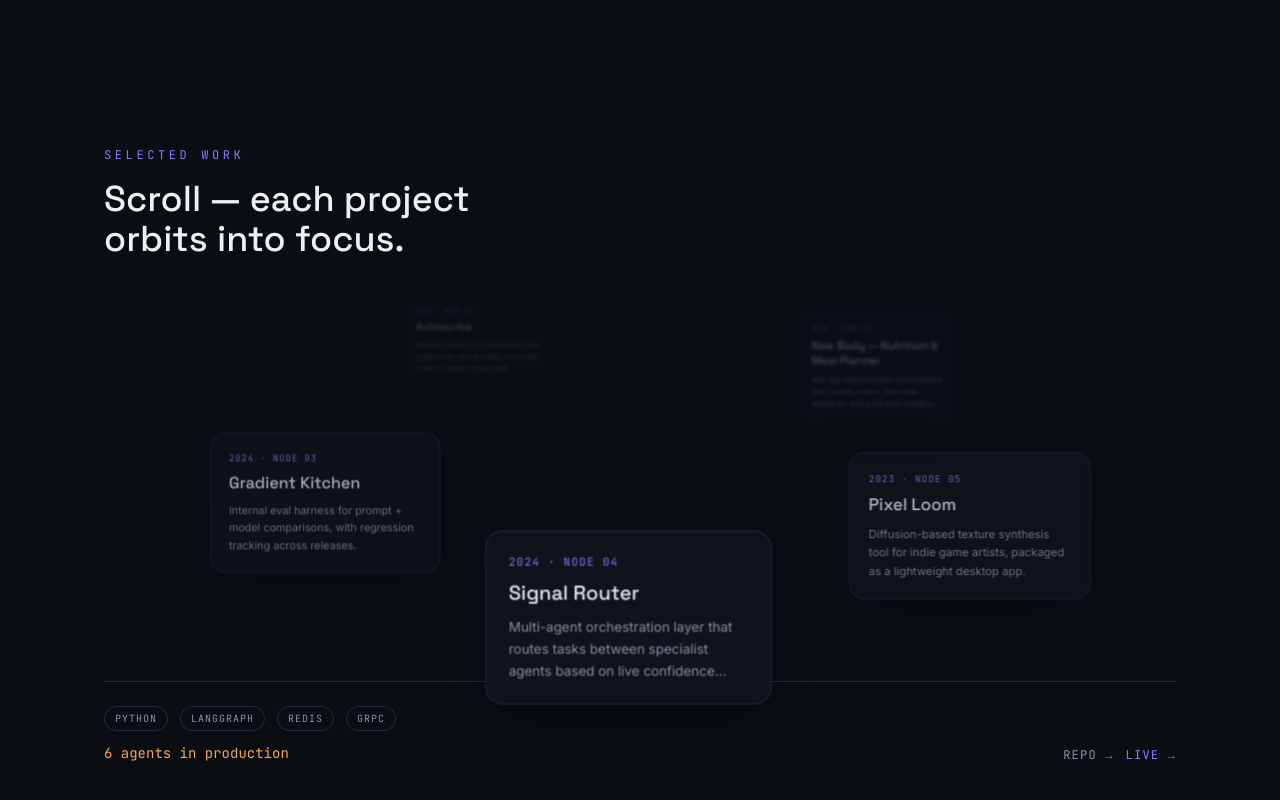
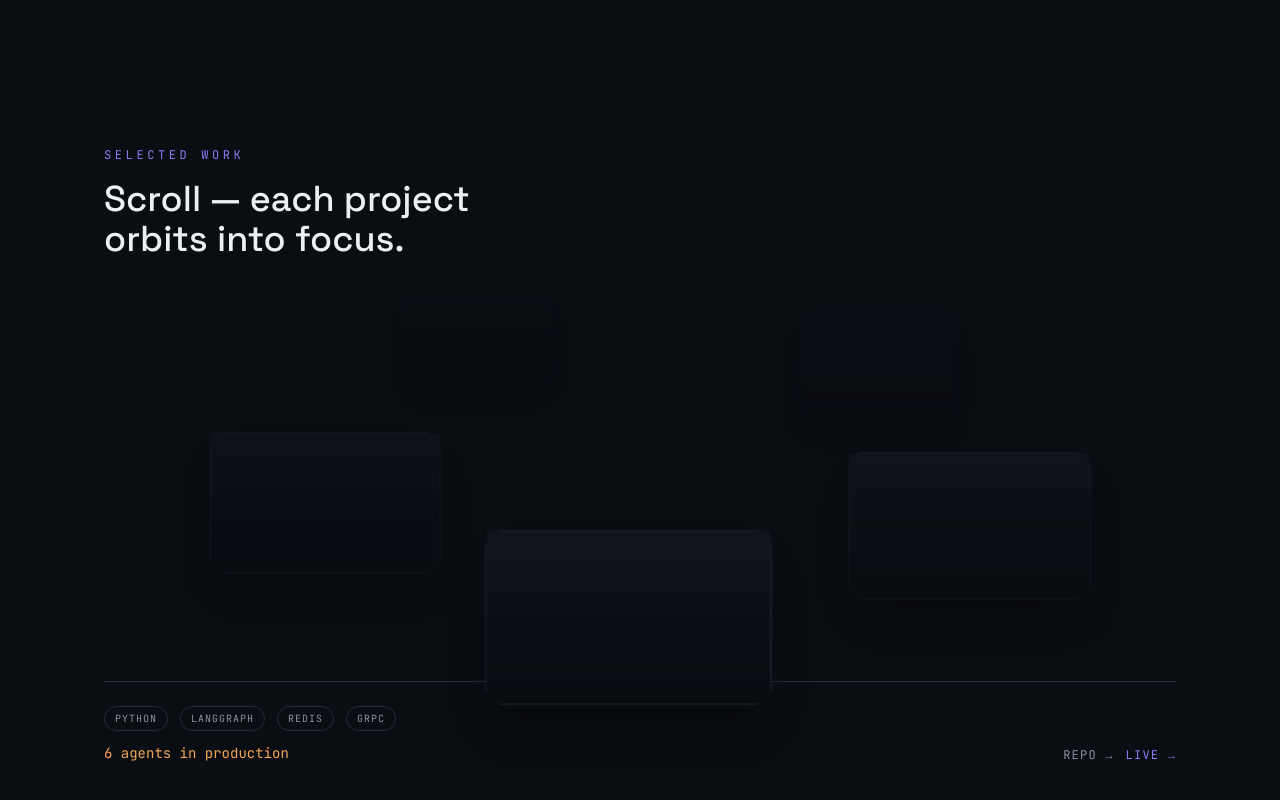
Before and after one commit to analystmodikwe/Personal-Portfolio, a React (Vite) app in the folder portfolio/: page / in a window 1280 px wide. Shown: the part 2337-3137 px from the top of the page. Built offline with nearby package versions, Linux system fonts and the light colour scheme; the HTML template or start-up script is replaced by a standard one.

Commit message:
dive for adding images on the background

```diff
--- a/portfolio/src/components/OrbitCard.tsx
+++ b/portfolio/src/components/OrbitCard.tsx
@@ -39,6 +39,17 @@ export default function OrbitCard({ project, index, total, progress, radius, onF
       style={{ x, y, scale, opacity, filter, zIndex }}
       className="absolute top-1/2 left-1/2 -mt-20 -ml-28 w-56 md:w-64 rounded-2xl border border-edge bg-panel/90 backdrop-blur-sm p-5 shadow-2xl shadow-black/40 pointer-events-auto"
     >
+
+      {/* background image, falls back to the plain panel color if none is set */}
+      <div
+        className="absolute inset-0 bg-panel-raised bg-cover bg-center"
+        style={project.image ? { backgroundImage: `url(${project.image})` } : undefined}
+      />
+      {/* gradient scrim so text stays legible over any photo */}
+      <div className="absolute inset-0 bg-gradient-to-t from-void via-void/80 to-void/40" />
+
+
+
       <p className="font-mono text-[10px] uppercase tracking-widest text-signal mb-2">
         {project.year} · node {String(index + 1).padStart(2, "0")}
       </p>
```
